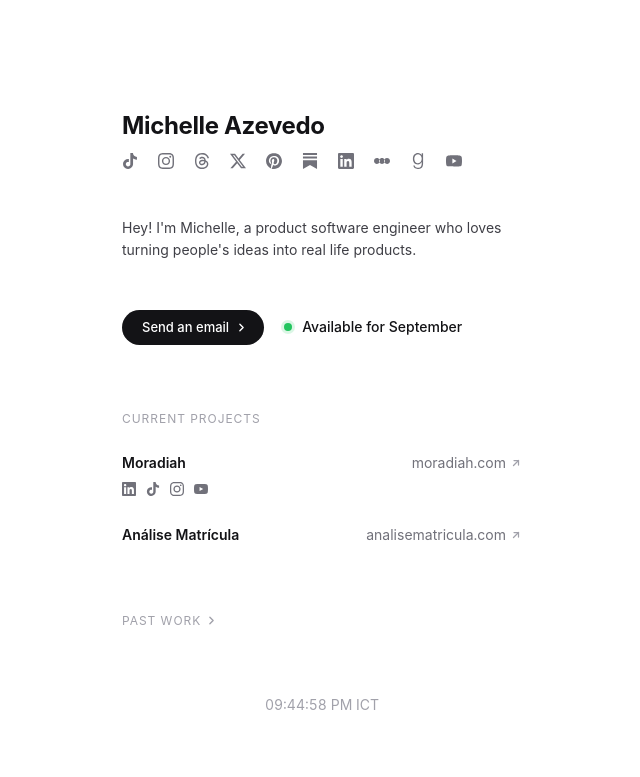
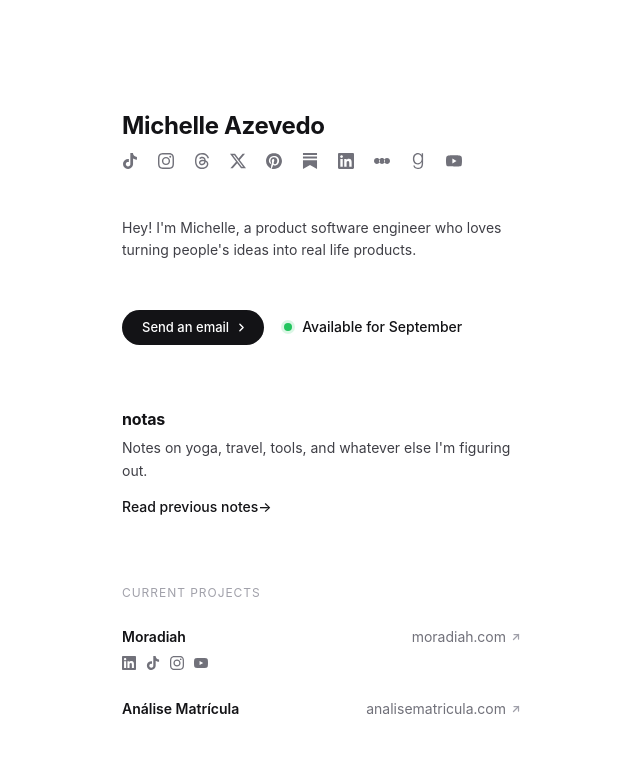
Before and after one commit to micazev/micazev.com, a Gatsby site: page / in a window 1280 px wide. Shown: the top 777 px of the page, without its empty margins (318-958 px from the left). Built offline with nearby package versions, Linux system fonts and the light colour scheme; Gatsby itself is replaced by a stand-in of ours.

Commit message:
Link the notas archive from the homepage with a short intro.
Co-authored-by: Cursor <cursoragent@cursor.com>

```diff
--- a/src/pages/index.js
+++ b/src/pages/index.js
@@ -11,6 +11,13 @@ const content = {
   ],
   email: "ola@micazev.com",
   availability: "Available for September",
+  notas: {
+    title: "notas",
+    blurb:
+      "Notes on yoga, travel, tools, and whatever else I'm figuring out.",
+    linkLabel: "Read previous notes",
+    href: "/notas",
+  },
   socials: [
     { label: "TikTok", icon: "tiktok", href: "https://www.tiktok.com/@micazev" },
     { label: "Instagram", icon: "instagram", href: "https://www.instagram.com/micazev/" },
@@ -223,7 +230,16 @@ const IndexPage = () => (
       </span>
     </div>
 
-    <section className="section reveal" style={{ animationDelay: "180ms" }}>
+    <section className="notas-promo reveal" style={{ animationDelay: "180ms" }}>
+      <h2 className="notas-promo-title">{content.notas.title}</h2>
+      <p className="notas-promo-blurb">{content.notas.blurb}</p>
+      <a className="notas-promo-link" href={content.notas.href}>
+        {content.notas.linkLabel}
+        <span aria-hidden="true"> →</span>
+      </a>
+    </section>
+
+    <section className="section reveal" style={{ animationDelay: "220ms" }}>
       <h2 className="section-label">Current projects</h2>
       <div className="entries">
         {content.projects.map((project) => (
@@ -252,7 +268,7 @@ const IndexPage = () => (
       </div>
     </section>
 
-    <details className="past-work reveal" style={{ animationDelay: "240ms" }}>
+    <details className="past-work reveal" style={{ animationDelay: "280ms" }}>
       <summary>
         Past work
         <ChevronRight />
--- a/src/styles/global.css
+++ b/src/styles/global.css
@@ -221,6 +221,40 @@ header .socials {
 .entry-desc {
   margin-top: 6px;
   color: var(--ink-body);
+}
+
+/* ---- notas promo --------------------------------------------------- */
+
+.notas-promo {
+  margin-top: var(--space-xl);
+}
+
+.notas-promo-title {
+  font-size: 16px;
+  font-weight: 650;
+  letter-spacing: -0.01em;
+  line-height: 1.3;
+}
+
+.notas-promo-blurb {
+  margin-top: 8px;
+  color: var(--ink-body);
+  max-width: 36em;
+}
+
+.notas-promo-link {
+  display: inline-flex;
+  align-items: center;
+  margin-top: 14px;
+  color: var(--ink);
+  font-weight: 500;
+  text-decoration: none;
+}
+
+.notas-promo-link:hover {
+  text-decoration: underline;
+  text-underline-offset: 4px;
+  text-decoration-thickness: 1px;
 }
 
 /* ---- current projects ---------------------------------------------- */
```
